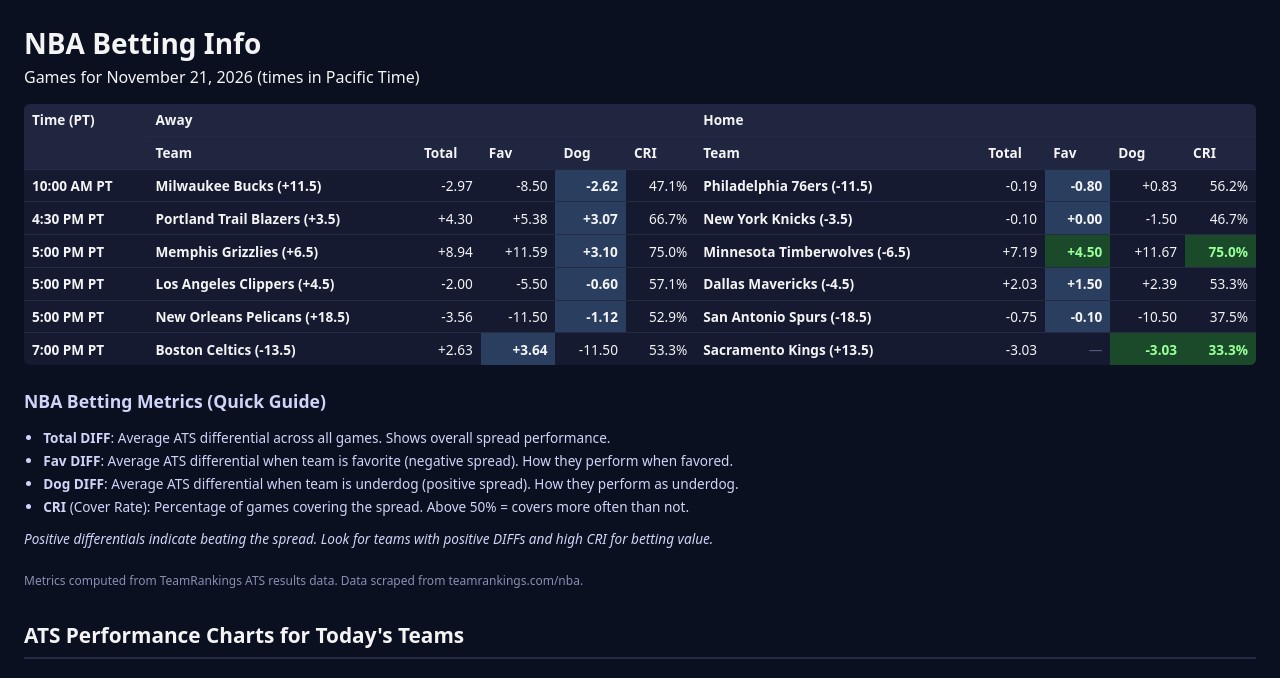
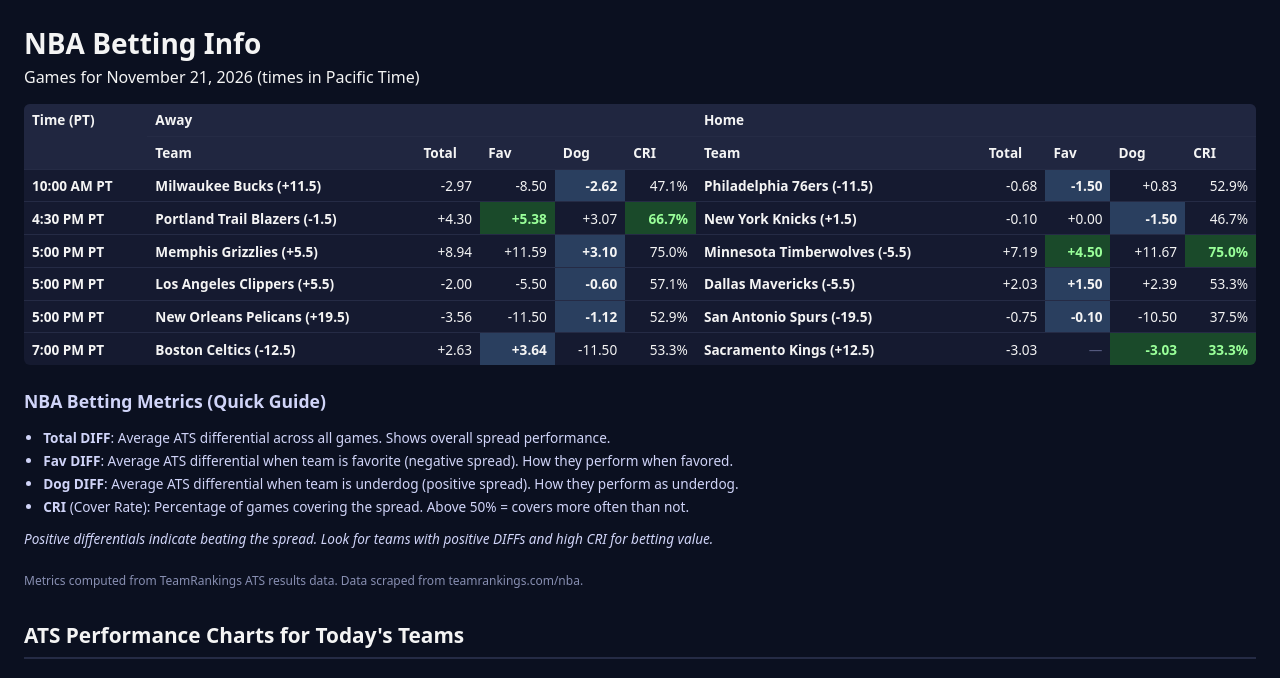
Before and after one commit to ajoros/nbabetinfo, a plain HTML site: page index.html in a window 1280 px wide. Shown: the top 678 px of the page. Drawn offline with Linux system fonts and the light colour scheme.

Commit message:
Update nbabetinfo page with ATS plots [2026-11-22 01:47 UTC]

```diff
--- a/ats_results_philadelphia-76ers.csv
+++ b/ats_results_philadelphia-76ers.csv
@@ -15,3 +15,4 @@ date,home_away,opponent,opp_rank,spread,result,margin,ats_diff
 11/15,home,Indiana,21,-7.5,W,7,-0.5
 11/16,away,Brooklyn,28,-5.5,W,12,6.5
 11/18,away,Orlando,20,4.5,W,5,9.5
+11/21,home,Milwaukee,29,-11.5,W,3,-8.5
--- a/index.html
+++ b/index.html
@@ -193,12 +193,12 @@
           </tr>
         </thead>
         <tbody>
-          <tr><td class='time'>10:00 AM PT</td><td class='team-name'>Milwaukee Bucks (+11.5)</td><td class='metric'>-2.97</td><td class='metric'>-8.50</td><td class='metric highlight'>-2.62</td><td class='metric'>47.1%</td><td class='team-name'>Philadelphia 76ers (-11.5)</td><td class='metric'>-0.19</td><td class='metric highlight'>-0.80</td><td class='metric'>+0.83</td><td class='metric'>56.2%</td></tr>
-<tr><td class='time'>4:30 PM PT</td><td class='team-name'>Portland Trail Blazers (+3.5)</td><td class='metric'>+4.30</td><td class='metric'>+5.38</td><td class='metric highlight'>+3.07</td><td class='metric'>66.7%</td><td class='team-name'>New York Knicks (-3.5)</td><td class='metric'>-0.10</td><td class='metric highlight'>+0.00</td><td class='metric'>-1.50</td><td class='metric'>46.7%</td></tr>
-<tr><td class='time'>5:00 PM PT</td><td class='team-name'>Memphis Grizzlies (+6.5)</td><td class='metric'>+8.94</td><td class='metric'>+11.59</td><td class='metric highlight'>+3.10</td><td class='metric'>75.0%</td><td class='team-name'>Minnesota Timberwolves (-6.5)</td><td class='metric'>+7.19</td><td class='metric highlight strong'>+4.50</td><td class='metric'>+11.67</td><td class='metric strong'>75.0%</td></tr>
-<tr><td class='time'>5:00 PM PT</td><td class='team-name'>Los Angeles Clippers (+4.5)</td><td class='metric'>-2.00</td><td class='metric'>-5.50</td><td class='metric highlight'>-0.60</td><td class='metric'>57.1%</td><td class='team-name'>Dallas Mavericks (-4.5)</td><td class='metric'>+2.03</td><td class='metric highlight'>+1.50</td><td class='metric'>+2.39</td><td class='metric'>53.3%</td></tr>
-<tr><td class='time'>5:00 PM PT</td><td class='team-name'>New Orleans Pelicans (+18.5)</td><td class='metric'>-3.56</td><td class='metric'>-11.50</td><td class='metric highlight'>-1.12</td><td class='metric'>52.9%</td><td class='team-name'>San Antonio Spurs (-18.5)</td><td class='metric'>-0.75</td><td class='metric highlight'>-0.10</td><td class='metric'>-10.50</td><td class='metric'>37.5%</td></tr>
-<tr><td class='time'>7:00 PM PT</td><td class='team-name'>Boston Celtics (-13.5)</td><td class='metric'>+2.63</td><td class='metric highlight'>+3.64</td><td class='metric'>-11.50</td><td class='metric'>53.3%</td><td class='team-name'>Sacramento Kings (+13.5)</td><td class='metric'>-3.03</td><td class='metric na'>—</td><td class='metric highlight warning'>-3.03</td><td class='metric warning'>33.3%</td></tr>
+          <tr><td class='time'>10:00 AM PT</td><td class='team-name'>Milwaukee Bucks (+11.5)</td><td class='metric'>-2.97</td><td class='metric'>-8.50</td><td class='metric highlight'>-2.62</td><td class='metric'>47.1%</td><td class='team-name'>Philadelphia 76ers (-11.5)</td><td class='metric'>-0.68</td><td class='metric highlight'>-1.50</td><td class='metric'>+0.83</td><td class='metric'>52.9%</td></tr>
+<tr><td class='time'>4:30 PM PT</td><td class='team-name'>Portland Trail Blazers (-1.5)</td><td class='metric'>+4.30</td><td class='metric highlight strong'>+5.38</td><td class='metric'>+3.07</td><td class='metric strong'>66.7%</td><td class='team-name'>New York Knicks (+1.5)</td><td class='metric'>-0.10</td><td class='metric'>+0.00</td><td class='metric highlight'>-1.50</td><td class='metric'>46.7%</td></tr>
+<tr><td class='time'>5:00 PM PT</td><td class='team-name'>Memphis Grizzlies (+5.5)</td><td class='metric'>+8.94</td><td class='metric'>+11.59</td><td class='metric highlight'>+3.10</td><td class='metric'>75.0%</td><td class='team-name'>Minnesota Timberwolves (-5.5)</td><td class='metric'>+7.19</td><td class='metric highlight strong'>+4.50</td><td class='metric'>+11.67</td><td class='metric strong'>75.0%</td></tr>
+<tr><td class='time'>5:00 PM PT</td><td class='team-name'>Los Angeles Clippers (+5.5)</td><td class='metric'>-2.00</td><td class='metric'>-5.50</td><td class='metric highlight'>-0.60</td><td class='metric'>57.1%</td><td class='team-name'>Dallas Mavericks (-5.5)</td><td class='metric'>+2.03</td><td class='metric highlight'>+1.50</td><td class='metric'>+2.39</td><td class='metric'>53.3%</td></tr>
+<tr><td class='time'>5:00 PM PT</td><td class='team-name'>New Orleans Pelicans (+19.5)</td><td class='metric'>-3.56</td><td class='metric'>-11.50</td><td class='metric highlight'>-1.12</td><td class='metric'>52.9%</td><td class='team-name'>San Antonio Spurs (-19.5)</td><td class='metric'>-0.75</td><td class='metric highlight'>-0.10</td><td class='metric'>-10.50</td><td class='metric'>37.5%</td></tr>
+<tr><td class='time'>7:00 PM PT</td><td class='team-name'>Boston Celtics (-12.5)</td><td class='metric'>+2.63</td><td class='metric highlight'>+3.64</td><td class='metric'>-11.50</td><td class='metric'>53.3%</td><td class='team-name'>Sacramento Kings (+12.5)</td><td class='metric'>-3.03</td><td class='metric na'>—</td><td class='metric highlight warning'>-3.03</td><td class='metric warning'>33.3%</td></tr>
         </tbody>
       </table>
     </div>
```
Also changed, not shown: plots/ats_philadelphia-76ers.png.
